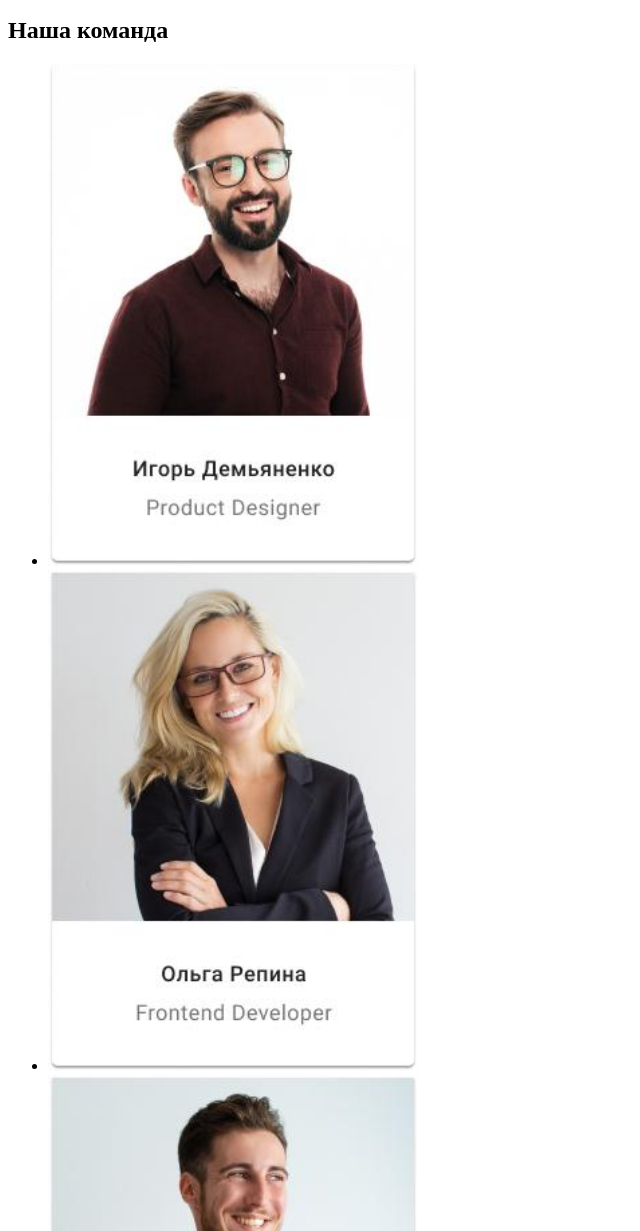
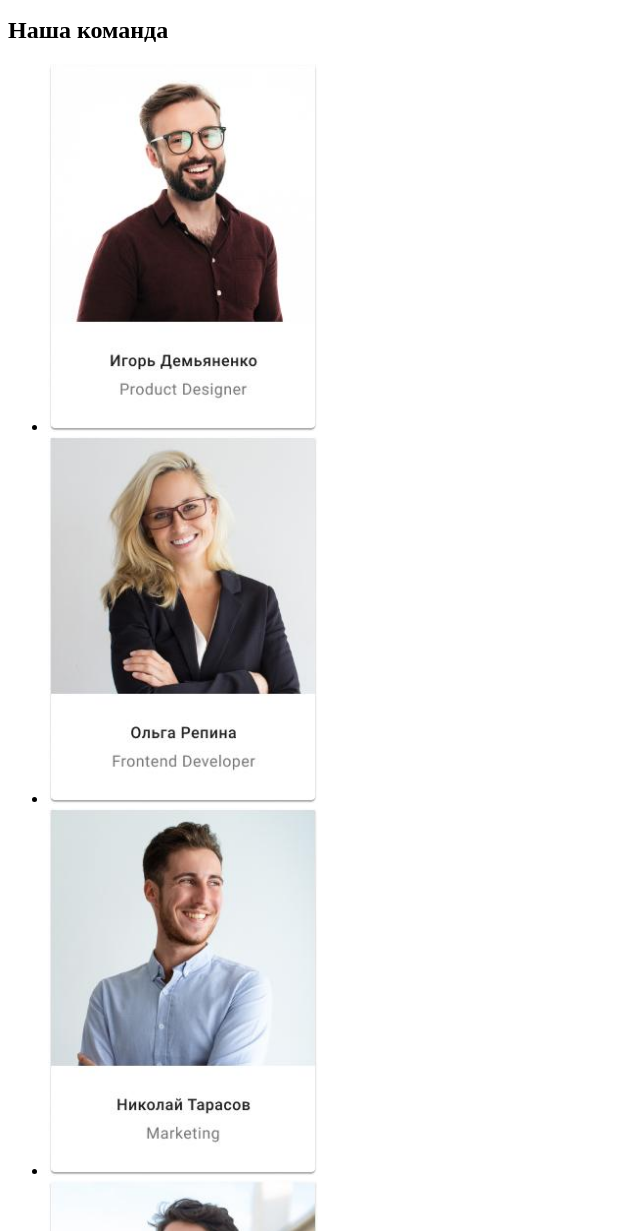
Before and after one commit to PNataliya/goit-markup-hw-01, a plain HTML site: page index.html in a window 1280 px wide. Shown: the part 1229-2460 px from the top of the page, without its empty margins (0-640 px from the left). Drawn offline with Linux system fonts and the light colour scheme.

Commit message:
Добавляет разметку макета страницы 1

```diff
--- a/index.html
+++ b/index.html
@@ -80,16 +80,16 @@
 
             <ul>
                 <li>
-                    <img width="370" src="./images/team_card_1.jpg" alt="Игорь Демьяненко">
+                    <img width="270" height="368" src="./images/team_card_1.jpg" alt="Игорь Демьяненко">
                 </li>
                 <li>
-                    <img width="370" src="./images/team_card_2.jpg" alt="Ольга Репина">
+                    <img width="270" height="368" src="./images/team_card_2.jpg" alt="Ольга Репина">
                 </li>
                 <li>
-                    <img width="370" src="./images/team_card_3.jpg" alt="Николай Тарасов">
+                    <img width="270" height="368" src="./images/team_card_3.jpg" alt="Николай Тарасов">
                 </li>
                 <li>
-                    <img width="370" src="./images/team_card_4.jpg" alt="Михаил Ермаков">
+                    <img width="270" height="368" src="./images/team_card_4.jpg" alt="Михаил Ермаков">
                 </li>
             </ul>
         </section>
```
